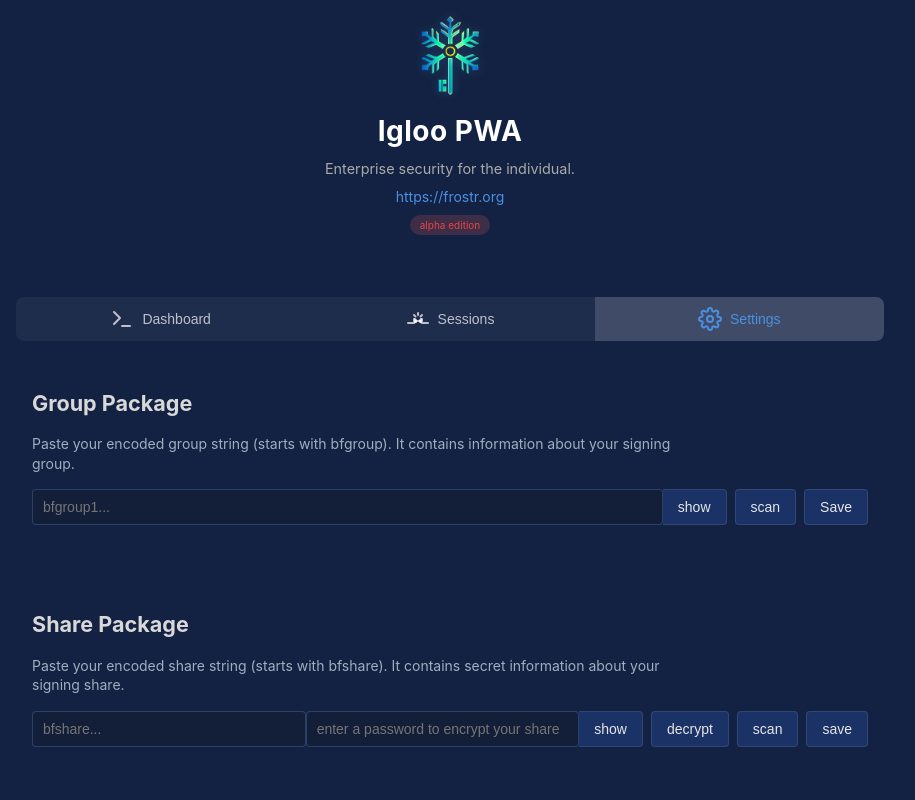
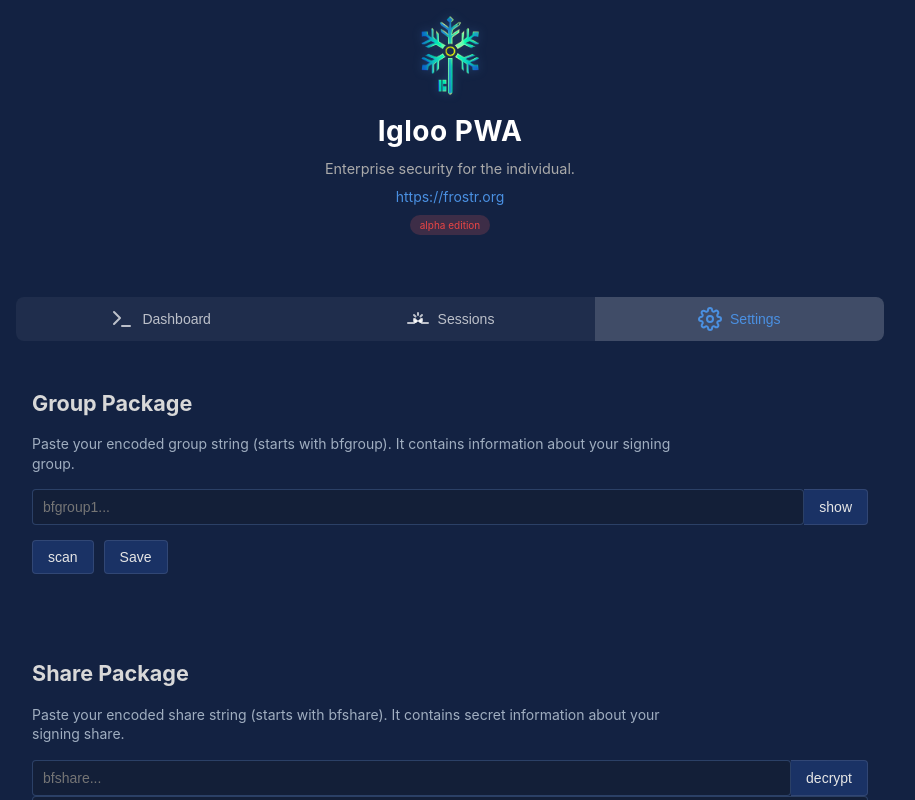
Before and after one commit to FROSTR-ORG/igloo-pwa, a React app: page / in a window 1280 px wide. Both pictures are taken after a click on the button "Settings". Shown: the top 800 px of the page, without its empty margins (190-1105 px from the left). Built offline with nearby package versions, Linux system fonts and the light colour scheme; what @frostr/bifrost, @vbyte/micro-lib would draw is missing.

Commit message:
fixed formatting

```diff
--- a/src/components/app.tsx
+++ b/src/components/app.tsx
@@ -1,25 +1,73 @@
-import { QueryClient, QueryClientProvider } from '@tanstack/react-query'
+import { decode_group_pkg } from '@frostr/bifrost/encoder'
+import { useEffect }        from 'react'
 
-import { Header } from '@/components/layout/header.js'
-import { Tabs }   from '@/components/layout/tabs.js'
+import { Header }      from '@/components/layout/header.js'
+import { Tabs }        from '@/components/layout/tabs.js'
+import { useSettings } from '@/hooks/useSettings.js'
 
-// Create a client instance
-const queryClient = new QueryClient({
-  defaultOptions: {
-    queries: {
-      retry: 1,
-      staleTime: 5 * 60 * 1000, // 5 minutes
-    },
-  },
-})
+import type { AppSettings } from '@/types/index.js'
 
 export function App () {
+
+  const store = useSettings()
+
+  useEffect(() => {
+    try {
+      // Get the current settings.
+      const { group, pubkey, share, relays } = store.data
+      // Define the updated settings object.
+      const updated : Partial<AppSettings> = {}
+      // Parse the URL parameters for relay URLs.
+      const params = new URLSearchParams(window.location.search)
+      // Get the group parameter from the URL.
+      const group_str  = params.get('g')
+      // Get the pubkey parameter from the URL.
+      const pubkey_str = params.get('p')
+      // Get the share parameter from the URL.
+      const share_str  = params.get('s')
+      // Get all the relay URLs from the URL parameters.
+      const urls = params.getAll('r')
+      // For each relay URL,
+      for (const url of urls) {
+        // If the relay URL is not already in the list, add it.
+        if (!relays.some(relay => relay.url === url)) {
+          // If the relay array is not set,
+          if (updated.relays === undefined) {
+            // Create a new array.
+            updated.relays = new Array()
+          }
+          // Add the relay to the array.
+          updated.relays.push({ url, read: true, write: true })
+        }
+      }
+      // If a group is specified, but the group is not set,
+      if (group === null && group_str !== null) {
+        // Set the group package from the URL parameter.
+        updated.group = decode_group_pkg(group_str)
+      }
+      // If a share is specified, but the share is not set,
+      if (
+        share  === null && share_str  !== null &&
+        pubkey === null && pubkey_str !== null
+      ) {
+        // Set the share from the URL parameter.
+        updated.pubkey = pubkey_str
+        updated.share  = share_str
+      }
+      // If the updated settings object is not empty,
+      if (Object.keys(updated).length > 0) {
+        // Update the store.
+        store.update(updated)
+      }
+    } catch (e) {
+      console.error(e)
+    }
+  }, [])
+
   return (
-    <QueryClientProvider client={queryClient}>
-      <div className="app">
-        <Header />
-        <Tabs />
-      </div>
-    </QueryClientProvider>
+    <div className="app">
+      <Header />
+      <Tabs />
+    </div>
   )
 }
--- a/src/components/settings/group.tsx
+++ b/src/components/settings/group.tsx
@@ -103,6 +103,10 @@ export function GroupConfigField() {
             >
               {show ? 'hide' : 'show'}
             </button>
+          </div>
+        </div>
+
+        <div className="action-buttons">
           <button
             className="button"
             onClick={() => setIsScanning(!isScanning)}
@@ -116,7 +120,6 @@ export function GroupConfigField() {
           >
             {saved ? 'Saved' : 'Save'}
           </button>
-          </div>
         </div>
 
         {isScanning && (
--- a/src/components/settings/share.tsx
+++ b/src/components/settings/share.tsx
@@ -29,6 +29,19 @@ export function ShareConfigField() {
       return
     }
     setInput(decrypted)
+  }
+
+  const encrypt = () => {
+    if (!is_share_string(input)) {
+      setError('invalid share string')
+      return
+    }
+    const encrypted = encrypt_secret(input, password)
+    if (!encrypted) {
+      setError('failed to encrypt secret share')
+      return
+    }
+    setInput(encrypted)
   }
 
   /**
@@ -109,6 +122,27 @@ export function ShareConfigField() {
             onChange={e => setInput(e.target.value.trim())}
             placeholder="bfshare..."
           />
+          <div className="input-actions">
+            {input.startsWith('bfshare') && (
+            <button
+              className="button"
+                onClick={() => setShow(!show)}
+              >
+                {show ? 'hide' : 'show'}
+              </button>
+            )}
+            {!input.startsWith('bfshare') && (
+              <button
+                className="button"
+                onClick={() => decrypt()}
+               >
+                 decrypt
+               </button>
+            )}
+          </div>
+        </div>
+
+        <div className="input-with-button">
           <input
             type="password"
             value={password}
@@ -116,19 +150,9 @@ export function ShareConfigField() {
             placeholder="enter a password to encrypt your share"
             className="nsec-input flex-input"
           />
-          <div className="input-actions">
-            <button
-              className="button"
-              onClick={() => setShow(!show)}
-            >
-              {show ? 'hide' : 'show'}
-            </button>
-            <button
-              className="button"
-              onClick={() => decrypt()}
-            >
-              decrypt
-            </button>
+        </div>
+
+        <div className="action-buttons">
           <button
             className="button"
             onClick={() => setIsScanning(!isScanning)}
@@ -142,7 +166,6 @@ export function ShareConfigField() {
           >
             {saved ? 'saved' : 'save'}
           </button>
-          </div>
         </div>
 
         {isScanning && (
--- a/src/index.tsx
+++ b/src/index.tsx
@@ -1,9 +1,13 @@
-import { StrictMode } from 'react'
-import { createRoot } from 'react-dom/client'
-import { App }        from '@/components/app.js'
-import * as CONST     from '@/const.js'
+import { StrictMode }             from 'react'
+import { createRoot }             from 'react-dom/client'
+import { App }                    from '@/components/app.js'
+import { create_request_message } from '@/lib/message.js'
 
-import { create_request_message } from '@/lib/message.js'
+import {
+  QueryClient,
+  QueryClientProvider
+} from '@tanstack/react-query'
+
 
 import './styles/global.css'
 import './styles/layout.css'
@@ -12,6 +16,16 @@ import './styles/console.css'
 import './styles/sessions.css'
 import './styles/settings.css'
 import './styles/scanner.css'
+
+// Create a client instance
+const queryClient = new QueryClient({
+  defaultOptions: {
+    queries: {
+      retry: 1,
+      staleTime: 5 * 60 * 1000, // 5 minutes
+    },
+  },
+})
 
 // Register service worker
 if ('serviceWorker' in navigator) {
@@ -61,6 +75,8 @@ const root = createRoot(container)
 // Render the app.
 root.render(
   <StrictMode>
-    <App />
+    <QueryClientProvider client={queryClient}>
+      <App />
+    </QueryClientProvider>
   </StrictMode>
 )
```
Lines whose indentation alone changed are shown as unchanged.
